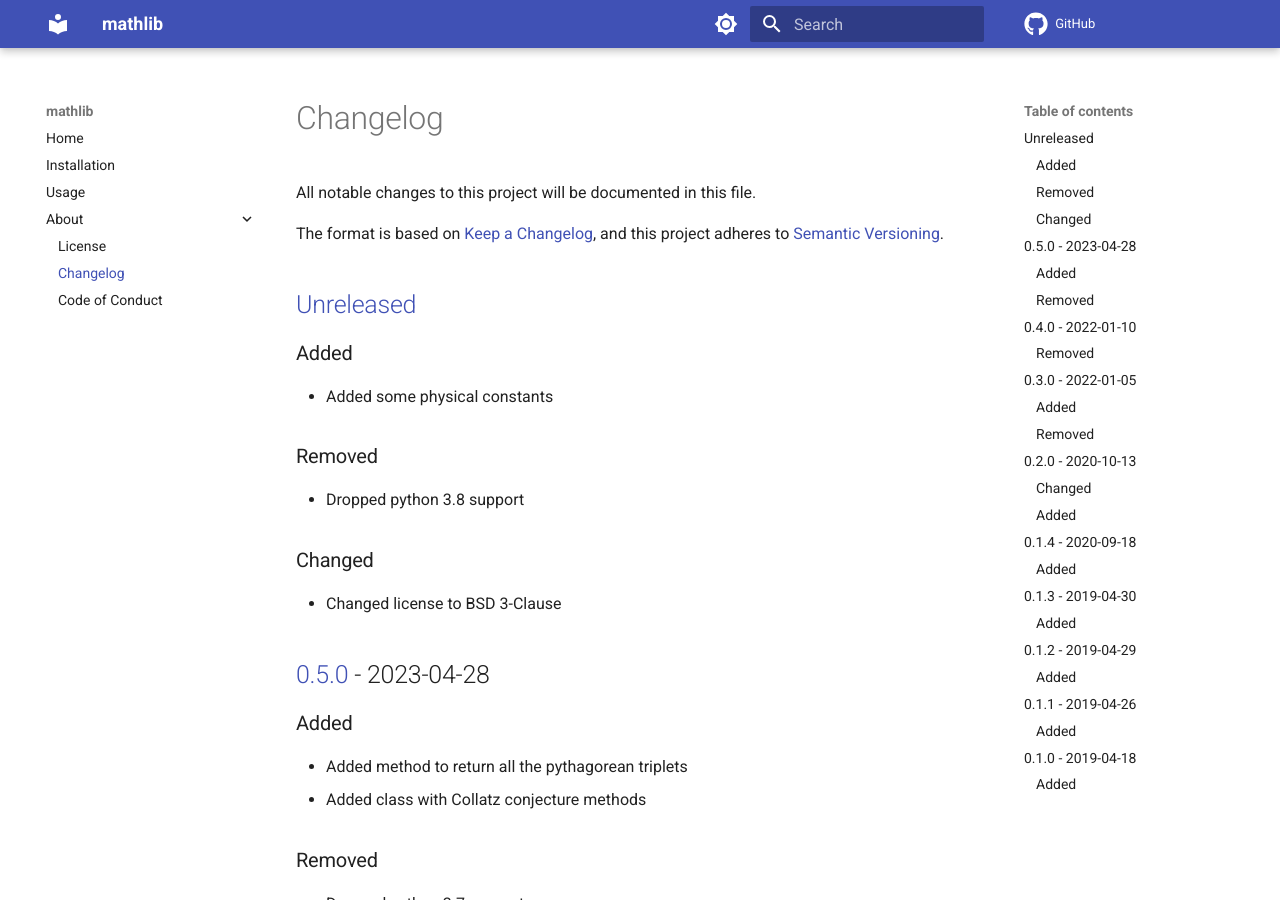
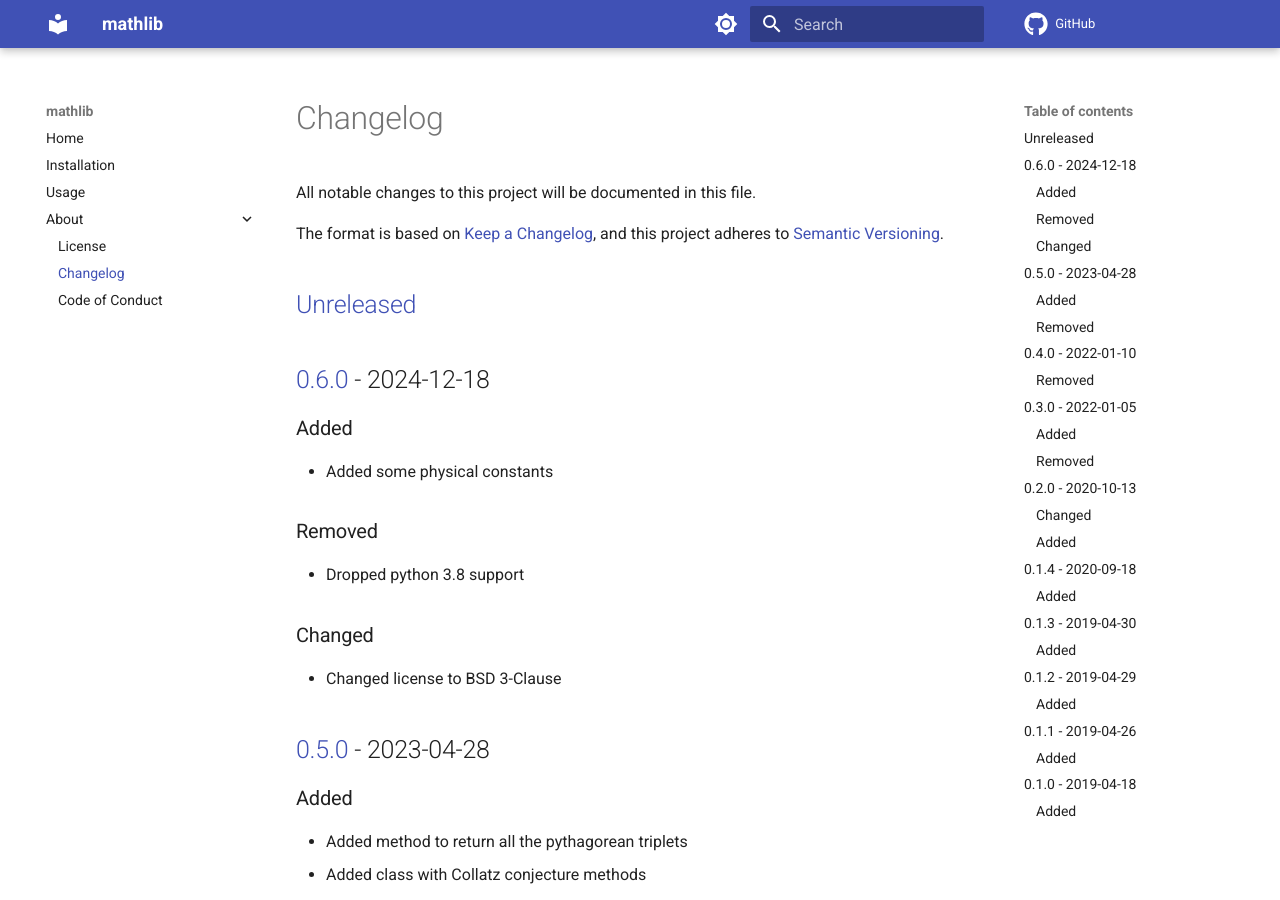
Before and after one commit to spapanik/mathlib, an MkDocs documentation site: the page built from docs/CHANGELOG.md, in a window 1280 px wide and 900 px high. Built offline with MkDocs 1.6.1 and Material for MkDocs 9.7.7, drawn with Linux system fonts in a browser that asks for light colours; comment, search, counter and statistics services are not loaded.

Commit message:
🔖 Bump version

```diff
--- a/docs/CHANGELOG.md
+++ b/docs/CHANGELOG.md
@@ -5,6 +5,8 @@ All notable changes to this project will be documented in this file.
 The format is based on [Keep a Changelog], and this project adheres to [Semantic Versioning].
 
 ## [Unreleased]
+
+## [0.6.0] - 2024-12-18
 
 ### Added
 
@@ -100,7 +102,8 @@ The format is based on [Keep a Changelog], and this project adheres to [Semantic
 
 [Keep a Changelog]: https://keepachangelog.com/en/1.0.0/
 [Semantic Versioning]: https://semver.org/spec/v2.0.0.html
-[Unreleased]: https://github.com/spapanik/mathlib/compare/v0.5.0...master
+[Unreleased]: https://github.com/spapanik/mathlib/compare/v0.6.0...master
+[0.6.0]: https://github.com/spapanik/mathlib/compare/v0.5.0...v0.6.0
 [0.5.0]: https://github.com/spapanik/mathlib/compare/v0.4.0...v0.5.0
 [0.4.0]: https://github.com/spapanik/mathlib/compare/v0.3.0...v0.4.0
 [0.3.0]: https://github.com/spapanik/mathlib/compare/v0.2.0...v0.3.0
--- a/pyproject.toml
+++ b/pyproject.toml
@@ -6,7 +6,7 @@ build-backend = "phosphorus.construction.api"
 
 [project]
 name = "mathlib"
-version = "0.5.0"
+version = "0.6.0"
 
 authors = [
     { name = "Stephanos Kuma", email = "stephanos@kuma.ai" },
```
